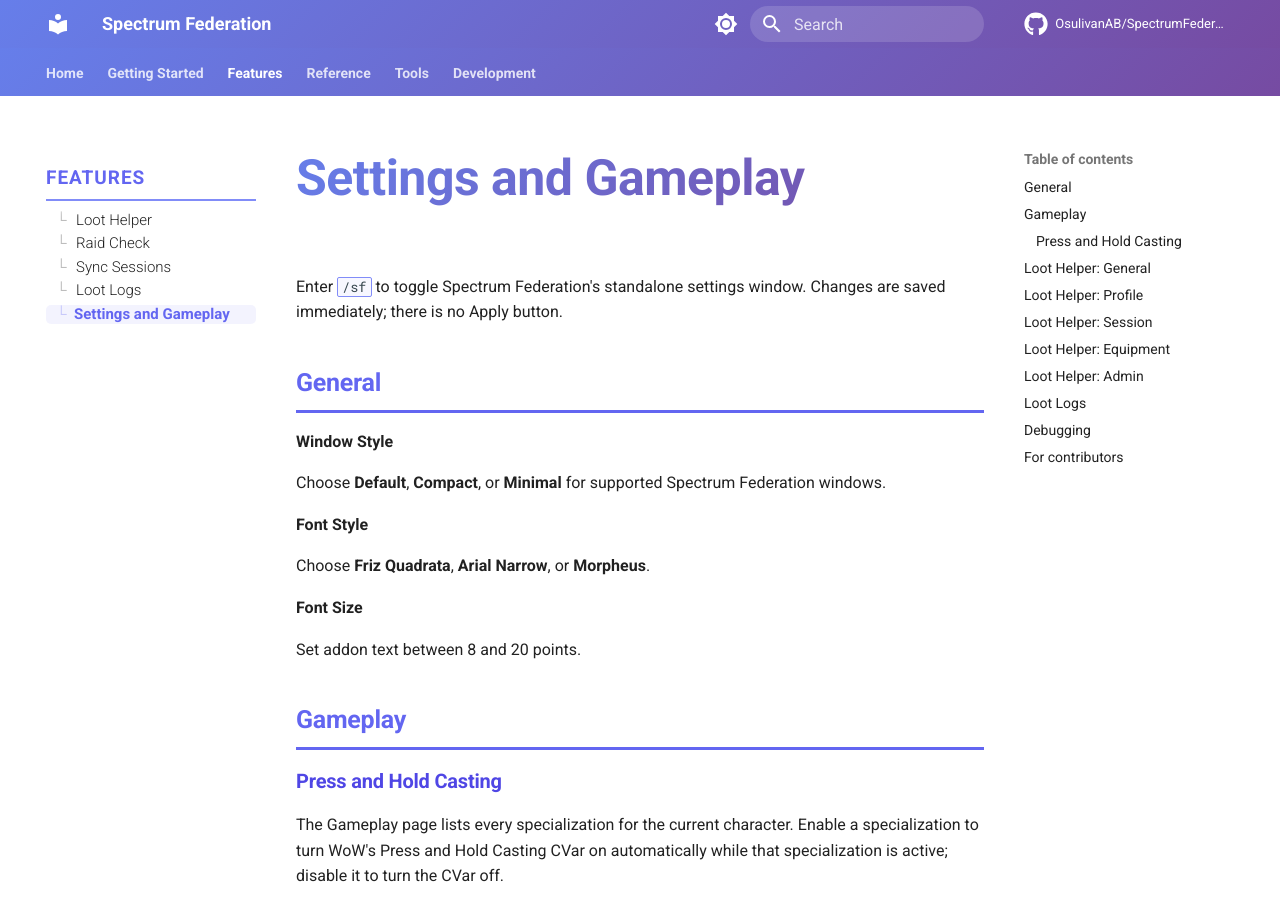
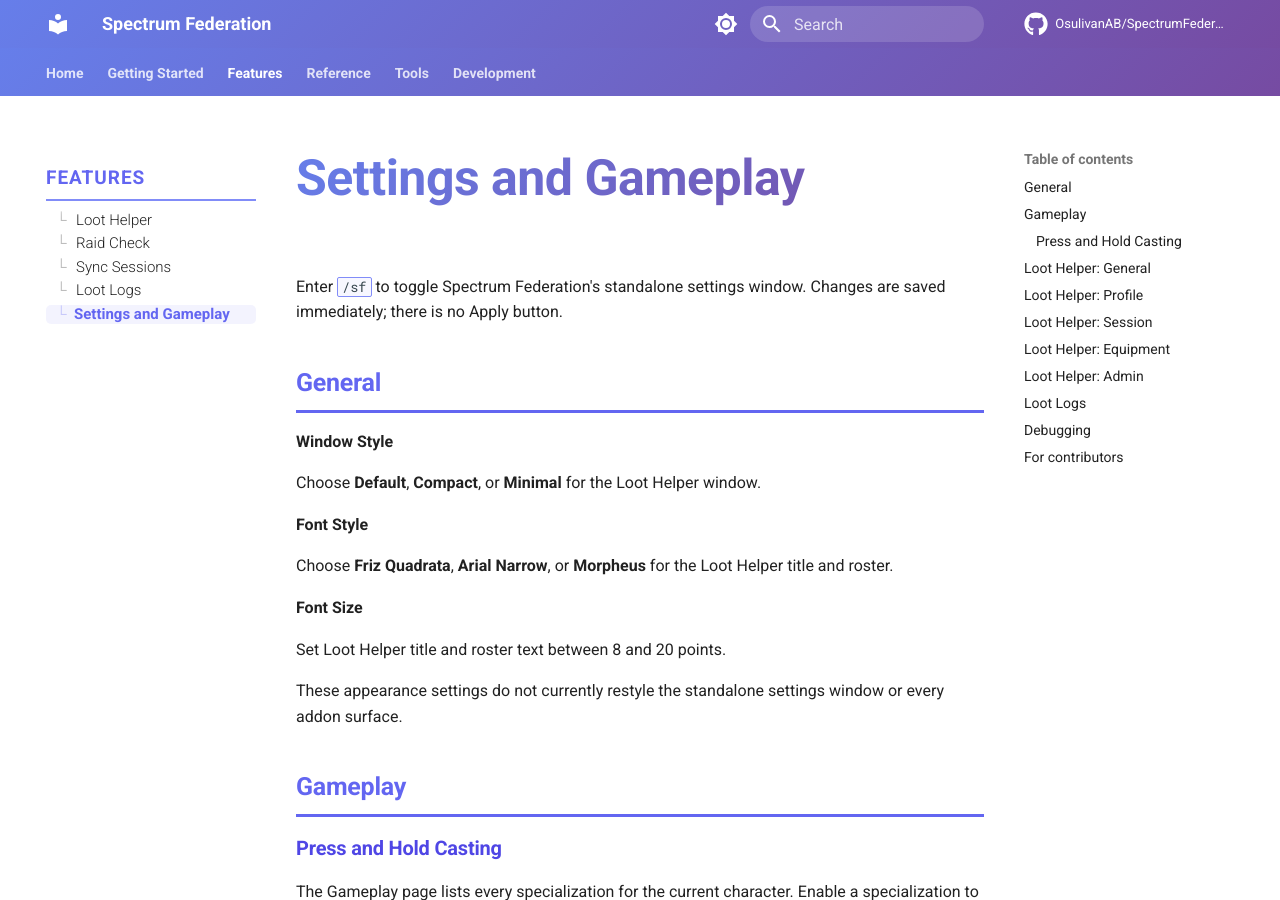
Before and after one commit to OsulivanAB/SpectrumFederation, an MkDocs documentation site: the page built from docs/settings-ui.md, in a window 1280 px wide and 900 px high. Built offline with MkDocs 1.6.1 and Material for MkDocs 9.7.7, drawn with Linux system fonts in a browser that asks for light colours; comment, search, counter and statistics services are not loaded.

Commit message:
docs: correct equipment and appearance behavior
Co-authored-by: Anthony <OsulivanAB@users.noreply.github.com>

```diff
--- a/docs/settings-ui.md
+++ b/docs/settings-ui.md
@@ -6,15 +6,17 @@ Enter `/sf` to toggle Spectrum Federation's standalone settings window. Changes
 
 **Window Style**
 
-Choose **Default**, **Compact**, or **Minimal** for supported Spectrum Federation windows.
+Choose **Default**, **Compact**, or **Minimal** for the Loot Helper window.
 
 **Font Style**
 
-Choose **Friz Quadrata**, **Arial Narrow**, or **Morpheus**.
+Choose **Friz Quadrata**, **Arial Narrow**, or **Morpheus** for the Loot Helper title and roster.
 
 **Font Size**
 
-Set addon text between 8 and 20 points.
+Set Loot Helper title and roster text between 8 and 20 points.
+
+These appearance settings do not currently restyle the standalone settings window or every addon surface.
 
 ## Gameplay
 
```
Also changed, not shown: docs/development/getting-started/index.md (+3 -1 lines), docs/features/loot-helper.md (+1 -1 lines).
